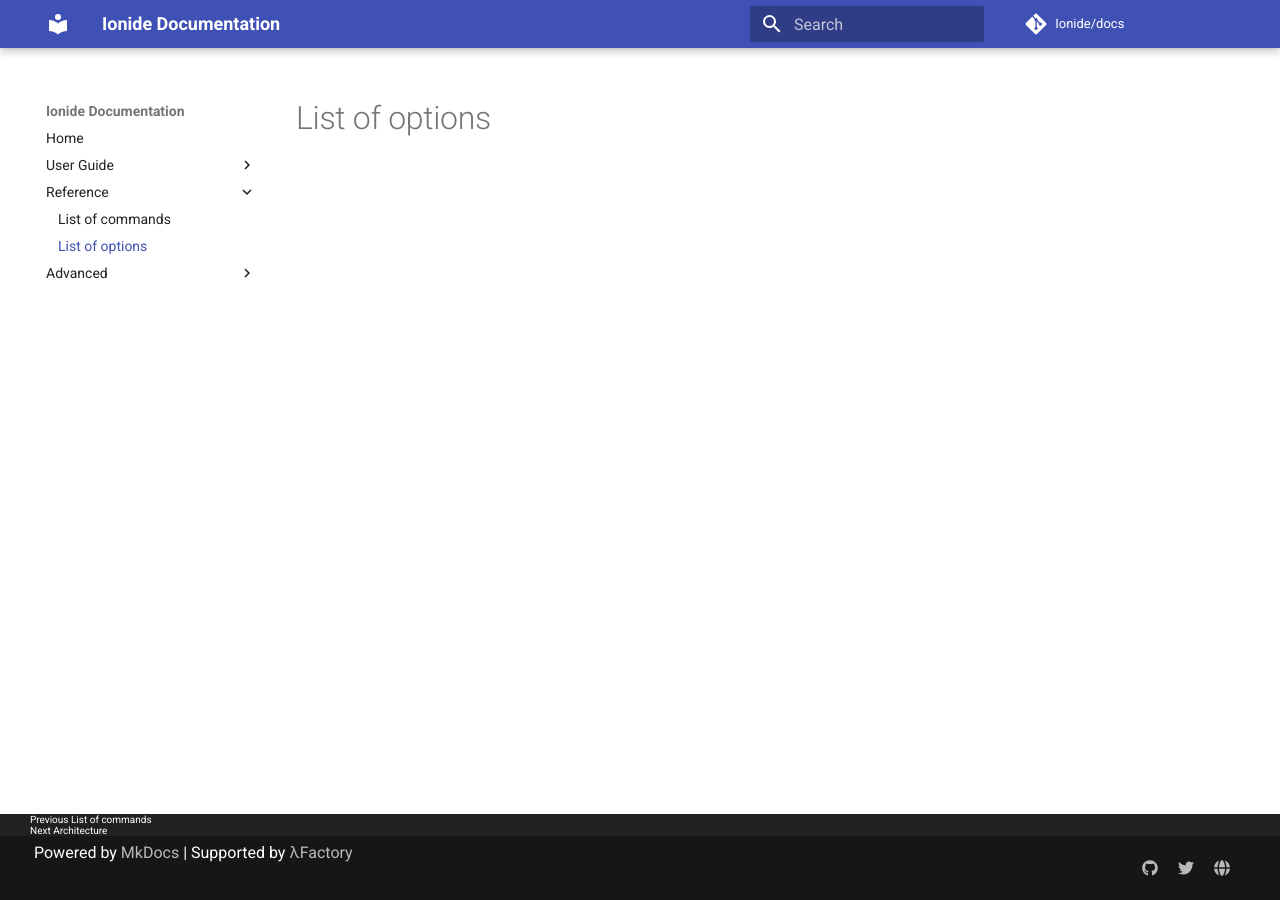
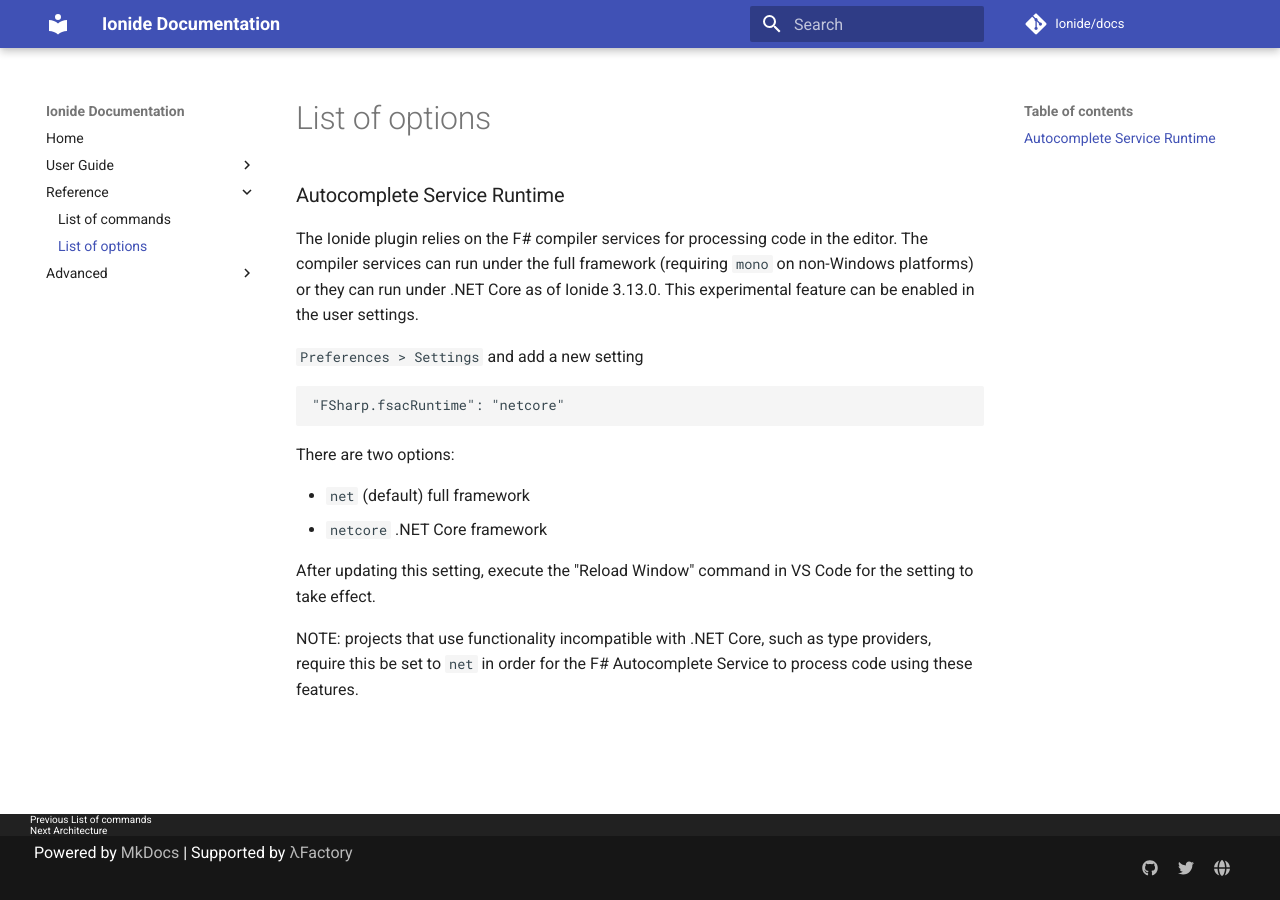
Before and after one commit to vincelee888/docs, an MkDocs documentation site: the page built from docs/options.md, in a window 1280 px wide. Built offline with MkDocs 1.6.1 and Material for MkDocs 9.7.7, drawn with Linux system fonts in a browser that asks for light colours; comment, search, counter and statistics services are not loaded; old or Windows-style settings are respelled for this version of MkDocs.

Commit message:
Add option for choosing the FSAC runtime. (#1)

````diff
--- a/docs/options.md
+++ b/docs/options.md
@@ -1 +1,19 @@
 # List of options
+
+### Autocomplete Service Runtime
+
+The Ionide plugin relies on the F# compiler services for processing code in the editor.  The compiler services can run under the full framework (requiring `mono` on non-Windows platforms) or they can run under .NET Core as of Ionide 3.13.0.  This experimental feature can be enabled in the user settings.
+
+`Preferences > Settings` and add a new setting
+```json
+"FSharp.fsacRuntime": "netcore"
+```
+
+There are two options:
+
+* `net` (default) full framework
+* `netcore` .NET Core framework
+
+After updating this setting, execute the "Reload Window" command in VS Code for the setting to take effect.
+
+NOTE: projects that use functionality incompatible with .NET Core, such as type providers, require this be set to `net` in order for the F# Autocomplete Service to process code using these features.
````
